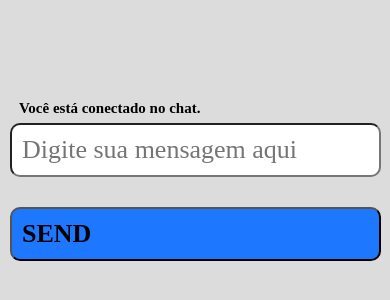
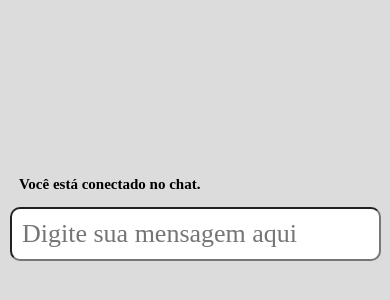
Before and after one commit to Jhone-cmd/chat-simple, a website: page public/chat.html in a window 390 px wide. Shown: the part 510-810 px from the top of the page. Drawn offline with nearby package versions, Linux system fonts and the light colour scheme; no server answers.

Commit message:
chore: css adjustments

```diff
--- a/public/style.css
+++ b/public/style.css
@@ -144,7 +144,7 @@ h1 {
         display: flex;
         flex: 1;
         flex-direction: column;
-        max-height: calc(100vh - 210px);
+        max-height: calc(100vh - 160px);
     }
 
     #chatList {
@@ -152,6 +152,7 @@ h1 {
         align-items: baseline;
         overflow-y: scroll;
         list-style-type: none;
+        margin-left: 1vh;
         padding: 5px;
     }
 
@@ -160,7 +161,7 @@ h1 {
         font-size: 15px;
         font-weight: bolder;
         margin-left: 2vh;
-        margin-top: 72vh;
+        margin-top: 81vh;
         padding: 2px;
     }
 
@@ -170,24 +171,9 @@ h1 {
         font-size: 26px;
         padding: 10px;
         width: 95%;
-        margin-top: 75vh;
+        margin-top: 85vh;
         border-radius: 10px;
         margin-left: 10px;
         background-color: rgb(255, 255, 255);
     }
-
-    #send {
-        position: fixed;
-        margin-left: 10px;
-        margin-top: 85vh;
-        display: flex;
-        width: 95%;
-        flex-direction: column;
-        padding: 10px;
-    }
-
-    #send:hover {
-        cursor: pointer;
-        background-color: #1ae435;
-    }
 }
```
